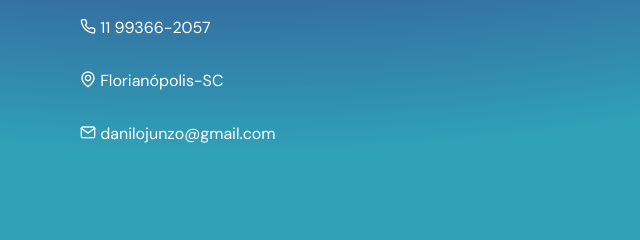
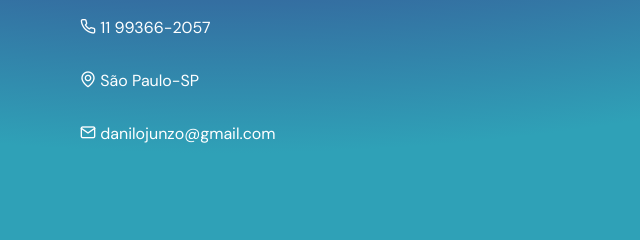
Before and after one commit to AkiyamaDanilo/Portifolio, a plain HTML site: page index.html in a window 1280 px wide. Shown: the part 5056-5296 px from the top of the page, 0-640 px from the left. Drawn offline with nearby package versions, Linux system fonts and the light colour scheme; files whose address does not match are found by name.

Commit message:
Update index.html

```diff
--- a/index.html
+++ b/index.html
@@ -165,7 +165,7 @@
           <div class="links">
             <ul class="grid">
               <li><i class="icon-phone"></i> 11 99366-2057</li>
-              <li><i class="icon-map-pin"></i> Florianópolis-SC</li>
+              <li><i class="icon-map-pin"></i> São Paulo-SP</li>
               <li><i class="icon-mail"></i> danilojunzo@gmail.com</li>
             </ul>
           </div>
```
